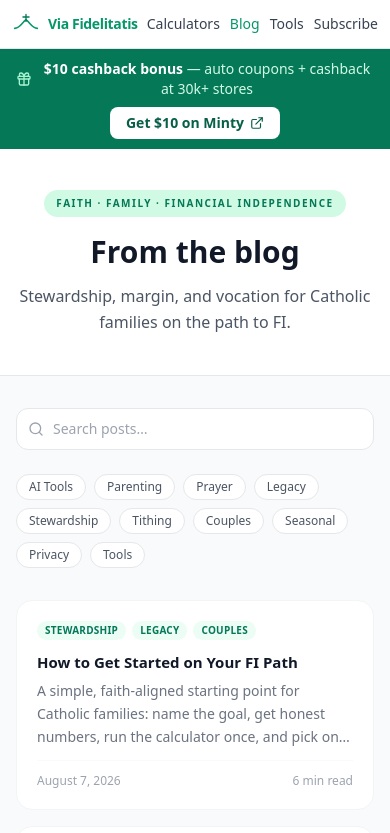
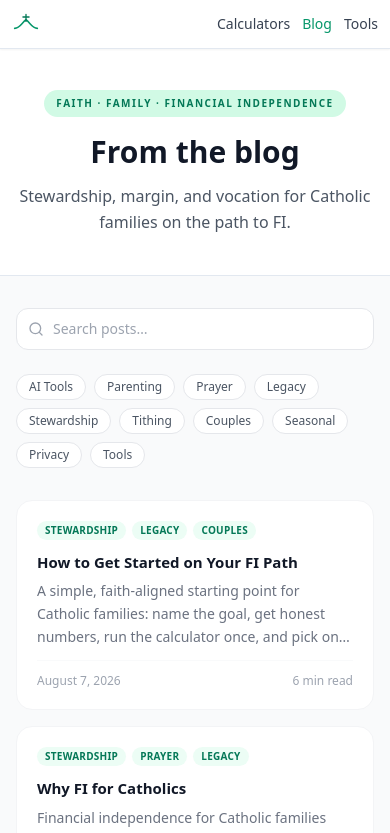
Before and after one commit to daughterpop/super-fi-calc, a React (Vite) app: page /blog in a window 390 px wide. Shown: the top 833 px of the page. Built offline with nearby package versions, Linux system fonts and the light colour scheme.

Commit message:
P1: mobile nav fix; scope referral strip to home and tools

```diff
--- a/src/components/SiteHeader.jsx
+++ b/src/components/SiteHeader.jsx
@@ -4,11 +4,11 @@ import { getReferral, ROBINHOOD_URL } from '../data/referrals';
 
 export { ROBINHOOD_URL };
 
+/** Top nav — Subscribe lives in footer + homepage CTAs (keeps mobile row short). */
 const NAV = [
   { to: '/calculators', label: 'Calculators' },
   { to: '/blog', label: 'Blog' },
   { to: '/tools', label: 'Tools' },
-  { to: '/subscribe', label: 'Subscribe' },
 ];
 
 function navActive(pathname, to) {
@@ -18,33 +18,35 @@ function navActive(pathname, to) {
 
 /**
  * Shared sticky nav + optional rotating referral strip.
- * Banner only rotates FI-focused referrals (inBanner: true) — not health/privacy.
+ * Strip only shows on home and /tools (not FAQ, blog, calculators, subscribe).
  * @param {{ showReferralStrip?: boolean }} props
  */
 export default function SiteHeader({ showReferralStrip = true }) {
   const { pathname } = useLocation();
-  // Slot 0 = sitewide header strip; banner pool keeps money/FI offers only
   const referral = getReferral({ slot: 0, pool: 'banner' });
+  const stripAllowed =
+    showReferralStrip && (pathname === '/' || pathname === '/tools');
 
   return (
     <>
       <nav className="bg-white shadow-sm border-b sticky top-0 z-50">
-        <div className="max-w-6xl mx-auto px-3 sm:px-6 py-2.5 sm:py-4 flex justify-between items-center gap-2">
+        <div className="max-w-6xl mx-auto px-3 sm:px-6 py-2.5 sm:py-4 flex justify-between items-center gap-3">
           <Link
             to="/"
-            className="font-bold text-emerald-600 hover:text-emerald-700 shrink-0 leading-tight inline-flex items-center gap-2"
+            className="font-bold text-emerald-600 hover:text-emerald-700 shrink-0 leading-tight inline-flex items-center gap-2 min-w-0"
           >
             <img
               src="/logo.svg"
               alt=""
               width={28}
               height={28}
-              className="w-7 h-7 sm:w-8 sm:h-8"
+              className="w-7 h-7 sm:w-8 sm:h-8 shrink-0"
             />
-            <span className="sm:hidden text-sm tracking-tight">Via Fidelitatis</span>
+            {/* Logo mark only on narrow phones; full name from sm up */}
             <span className="hidden sm:inline text-xl lg:text-2xl tracking-tight">Via Fidelitatis</span>
+            <span className="sr-only">Via Fidelitatis home</span>
           </Link>
-          <div className="flex items-center gap-2.5 sm:gap-6 lg:gap-8 text-sm overflow-x-auto">
+          <div className="flex items-center gap-3 sm:gap-6 lg:gap-8 text-sm shrink-0">
             {NAV.map(({ to, label }) => {
               const active = navActive(pathname, to);
               return (
@@ -65,7 +67,7 @@ export default function SiteHeader({ showReferralStrip = true }) {
         </div>
       </nav>
 
-      {showReferralStrip && (
+      {stripAllowed && referral && (
         <div className="bg-emerald-700 text-white">
           <div className="max-w-4xl mx-auto px-4 sm:px-6 py-2.5 sm:py-3 flex flex-col sm:flex-row items-center justify-between gap-2 sm:gap-4 text-center sm:text-left">
             <div className="flex items-center gap-2 text-sm sm:text-[15px]">
```
